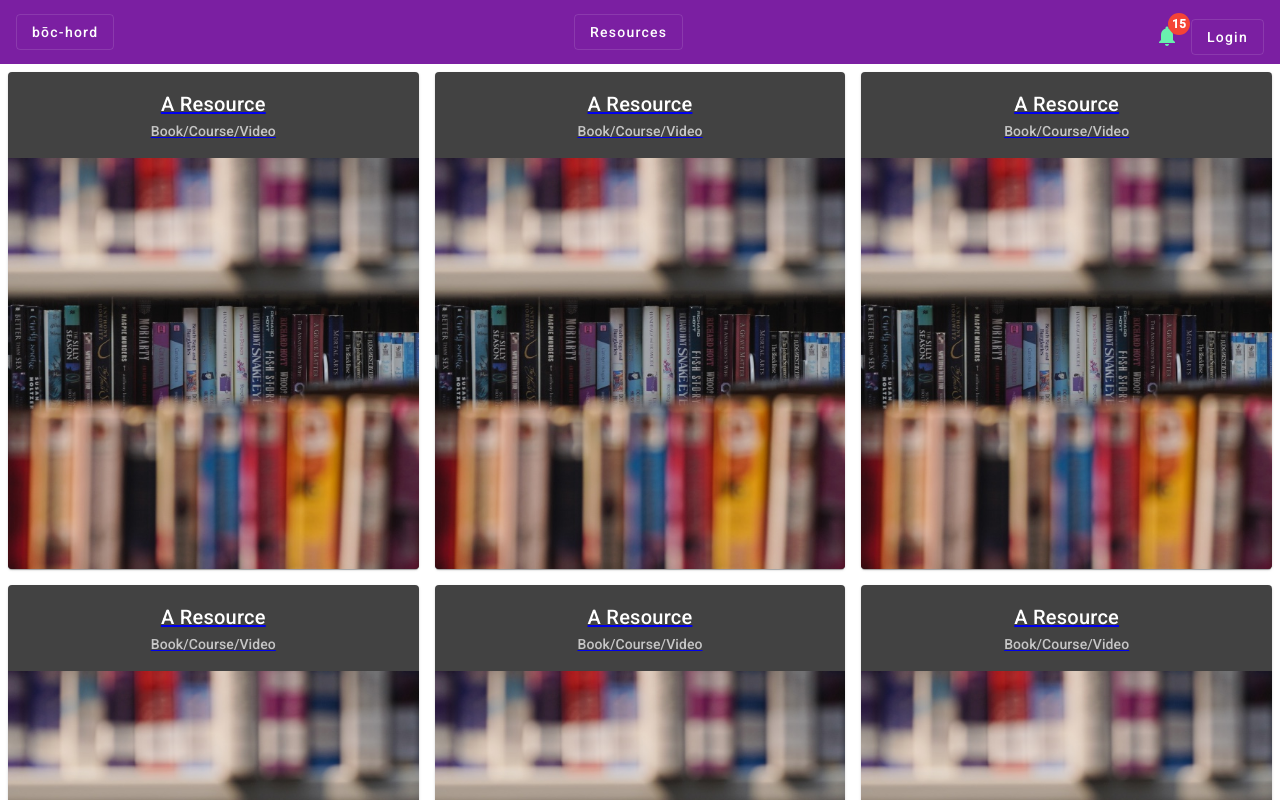
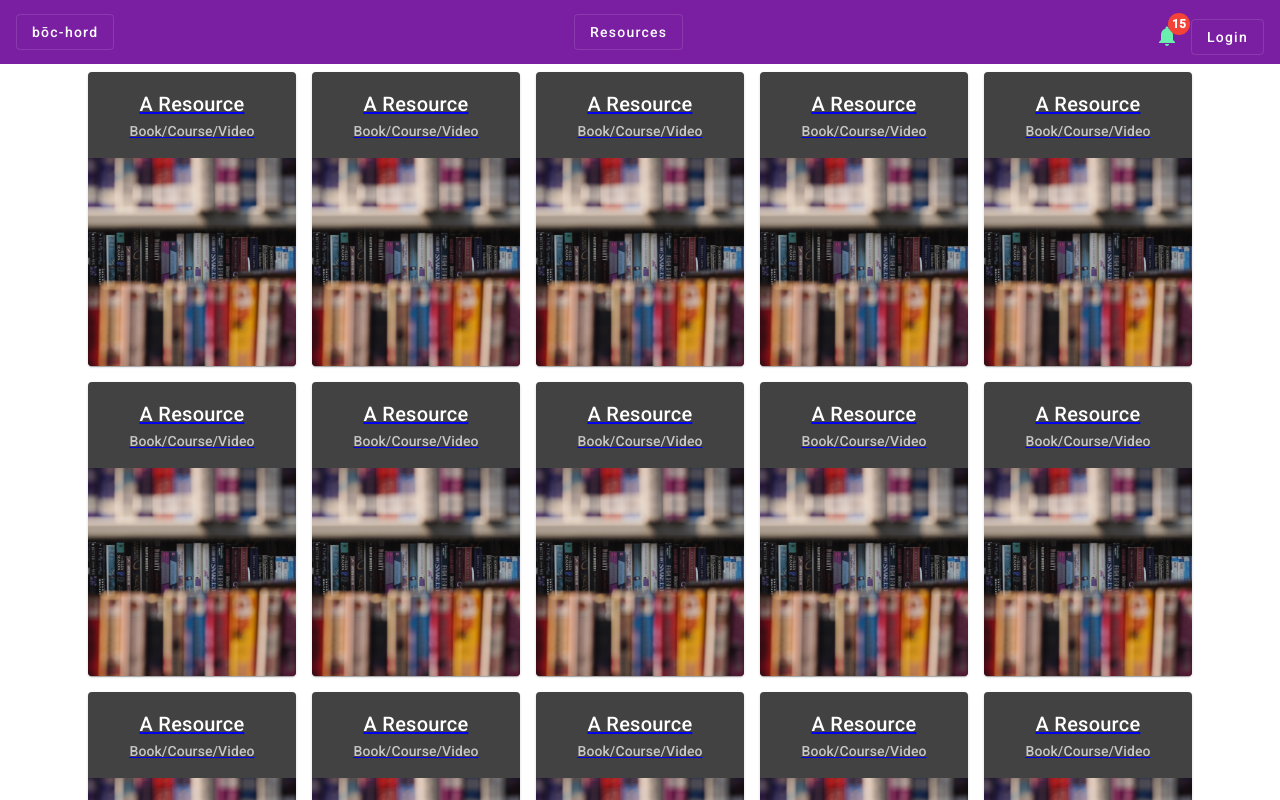
Before and after one commit to janet-dev/resources, an Angular app: page /resources in a window 1280 px wide. Shown: the top 800 px of the page. Built offline with nearby package versions, Linux system fonts and the light colour scheme.

Commit message:
Change card size on resources component

```diff
--- a/src/app/home/home.component.html
+++ b/src/app/home/home.component.html
@@ -4,7 +4,7 @@
         <mat-card-title-group>
             <mat-card-title>Welcome to bōc-hord</mat-card-title>
             <mat-card-subtitle>Engineering Resources</mat-card-subtitle>
-            <img mat-card-xl-image src="https://images.unsplash.com/photo-1546410531-bb4caa6b424d?ixlib=rb-4.0.3&ixid=M3wxMjA3fDB8MHxwaG90by1wYWdlfHx8fGVufDB8fHx8fA%3D%3D&auto=format&fit=crop&w=2342&q=80" >
+            <img mat-card-md-image src="https://images.unsplash.com/photo-1546410531-bb4caa6b424d?ixlib=rb-4.0.3&ixid=M3wxMjA3fDB8MHxwaG90by1wYWdlfHx8fGVufDB8fHx8fA%3D%3D&auto=format&fit=crop&w=2342&q=80" >
         </mat-card-title-group>
         </mat-card-header>
         <mat-card-content>
--- a/src/app/resources/resources/resources.component.scss
+++ b/src/app/resources/resources/resources.component.scss
@@ -10,11 +10,11 @@ body {
 }
 
 .flex-columns div {
-    flex-grow: 1;
-    width: 20rem;
+    flex-grow: 0;
+    width: 13rem;
     height: auto;
     margin: 0.5rem;
     text-align: center;
     font-weight: 900;
-    font-size: 2rem;
+    font-size: 1rem;
 }
```
Also changed, not shown: 1 other file (tests, documents, lock files or other folders).
